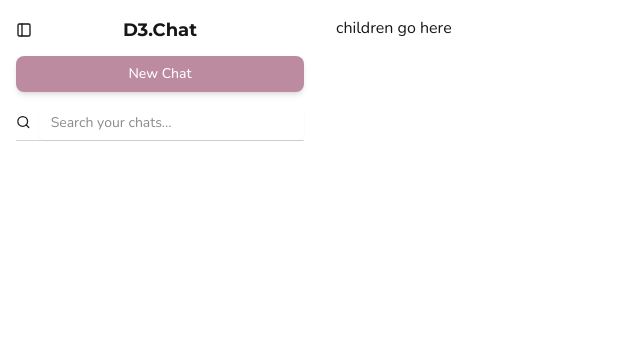
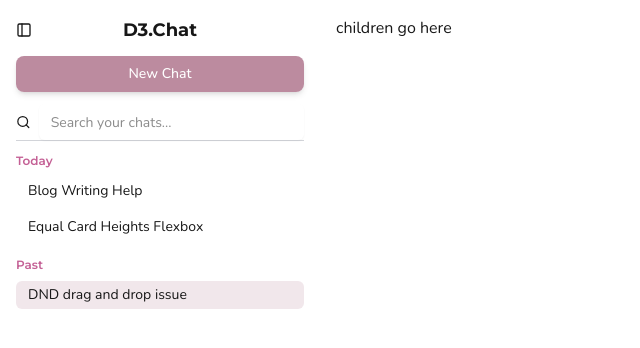
Before and after one commit to nkemjikaobi/d3-chat, a Next.js app: page / in a window 1280 px wide. Shown: the top 348 px of the page, without its empty margins (0-640 px from the left). Built offline with nearby package versions, Linux system fonts and the light colour scheme.

Commit message:
Add AllChats and SortedChats components for chat organization; update layout to include AllChats and add date-fns for date handling; modify globals.css for new brand color.

```diff
--- a/package.json
+++ b/package.json
@@ -12,6 +12,7 @@
     "@radix-ui/react-slot": "^1.2.3",
     "class-variance-authority": "^0.7.1",
     "clsx": "^2.1.1",
+    "date-fns": "^4.1.0",
     "lucide-react": "^0.522.0",
     "next": "15.3.4",
     "postcss": "^8.5.6",
--- a/src/app/globals.css
+++ b/src/app/globals.css
@@ -19,6 +19,7 @@
 	--color-brand: #7b1840;
 	--color-brand-light: #9c2a5a;
 	--color-brand-dark: #5a1230;
+	--color-brand-secondary: #c46095;
 
 	--color-surface: #181316;
 	--color-accent: #ff5733;
--- a/src/app/layout.tsx
+++ b/src/app/layout.tsx
@@ -4,6 +4,7 @@ import "./globals.css";
 import { PanelLeft } from "lucide-react";
 import { Button } from "@/components/ui/button";
 import SearchChats from "@/components/sidebar/SearchChats";
+import AllChats from "@/components/sidebar/AllChats";
 
 const roboto = Roboto({
   variable: "--font-roboto",
@@ -45,6 +46,7 @@ export default function RootLayout({
 							new chat
 						</Button>
 						<SearchChats />
+						<AllChats />
 					</aside>
 					<main className='flex-1 p-4'>{children}</main>
 				</div>
--- /dev/null
+++ b/src/components/sidebar/AllChats.tsx
@@ -0,0 +1,113 @@
+import React from 'react';
+import { isToday, parseISO } from 'date-fns';
+import { Chat } from '@/types/chat';
+import SortedChats from './SortedChats';
+
+const AllChats = () => {
+	const todaysChats: Chat[] = chats.filter(chat => {
+		const chatDate = parseISO(chat.timestamp);
+		return isToday(chatDate);
+	});
+
+	const pastChats: Chat[] = chats.filter(chat => {
+		const chatDate = parseISO(chat.timestamp);
+		return !isToday(chatDate);
+	});
+
+	return (
+		<div className='flex flex-col gap-4'>
+			{todaysChats.length && <SortedChats chats={todaysChats} isToday={true} />}
+			{pastChats.length && <SortedChats chats={pastChats} isToday={false} />}
+		</div>
+	);
+};
+
+export default AllChats;
+
+const chats = [
+	{
+		id: 1,
+		timestamp: '2025-06-21 10:00:00',
+		title: 'DND drag and drop issue',
+		isActive: true,
+		isPinned: false,
+		messages: [
+			{
+				id: 1,
+				content:
+					'I am facing an issue with the DND drag and drop feature. When I try to drag and drop an item, it does not work as expected.',
+				sender: 'John Doe',
+				timestamp: '2025-06-22 10:00:00',
+				isMessageSentByUser: true,
+				previousMessageId: null,
+				nextMessageId: 2,
+			},
+			{
+				id: 2,
+				content: 'Okay let me check your code and see how we can fix it.',
+				sender: 'AI',
+				timestamp: '2025-06-22 10:01:00',
+				isMessageSentByUser: false,
+				previousMessageId: 1,
+				nextMessageId: 3,
+			},
+		],
+	},
+	{
+		id: 2,
+		timestamp: '2025-06-22 10:00:00',
+		title: 'Blog Writing Help',
+		isActive: false,
+		isPinned: true,
+		messages: [
+			{
+				id: 1,
+				content:
+					'I need help writing a blog post about the latest trends in technology.',
+				sender: 'John Doe',
+				timestamp: '2025-06-23 15:00:00',
+				isMessageSentByUser: true,
+				previousMessageId: null,
+				nextMessageId: 2,
+			},
+			{
+				id: 2,
+				content:
+					'Sure, I can help you with that. What is the topic of the blog post?',
+				sender: 'AI',
+				timestamp: '2025-06-23 15:01:00',
+				isMessageSentByUser: false,
+				previousMessageId: 1,
+				nextMessageId: 3,
+			},
+		],
+	},
+	{
+		id: 3,
+		timestamp: '2025-06-22 10:00:00',
+		title: 'Equal Card Heights Flexbox',
+		isActive: false,
+		isPinned: false,
+		messages: [
+			{
+				id: 1,
+				content:
+					'I need help with a flexbox issue. I want to make sure that all the cards have the same height.',
+				sender: 'John Doe',
+				timestamp: '2025-06-24 10:00:00',
+				isMessageSentByUser: true,
+				previousMessageId: null,
+				nextMessageId: 2,
+			},
+			{
+				id: 2,
+				content: 'I can help you with that. What is the issue?',
+				sender: 'AI',
+				timestamp: '2025-06-24 10:01:00',
+				isMessageSentByUser: false,
+				previousMessageId: 1,
+				nextMessageId: 3,
+			},
+		],
+	},
+];
--- /dev/null
+++ b/src/components/sidebar/SortedChats.tsx
@@ -0,0 +1,38 @@
+import { cn } from '@/lib/utils';
+import { Chat } from '@/types/chat';
+import Link from 'next/link';
+import React from 'react';
+
+interface SortedChatsProps {
+	chats: Chat[];
+	isToday: boolean;
+}
+
+const SortedChats: React.FC<SortedChatsProps> = ({
+	chats,
+	isToday = false,
+}) => {
+	return (
+		<div>
+			<h4 className='text-brand-secondary text-xs font-montserrat capitalize font-semibold'>
+				{isToday ? 'today' : 'past'}
+			</h4>
+			<div className='flex flex-col space-y-2 pt-2'>
+				{chats.map(chat => (
+					<Link
+						href='#'
+						className={cn(
+							'px-3 hover:bg-brand-opacity-10 rounded-md py-1',
+							chat.isActive && 'bg-brand-opacity-10 rounded-md'
+						)}
+						key={chat.id}
+					>
+						<p className='text-sm'>{chat.title}</p>
+					</Link>
+				))}
+			</div>
+		</div>
+	);
+};
+
+export default SortedChats;
--- /dev/null
+++ b/src/types/chat.ts
@@ -0,0 +1,18 @@
+export interface Chat {
+	id: number;
+	timestamp: string;
+	title: string;
+	isActive: boolean;
+	isPinned: boolean;
+	messages: Message[];
+}
+
+export interface Message {
+	id: number;
+	content: string;
+	sender: string;
+	timestamp: string;
+	isMessageSentByUser: boolean;
+	previousMessageId: number | null;
+	nextMessageId: number | null;
+}
```
Also changed, not shown: 1 other file (tests, documents, lock files or other folders).
